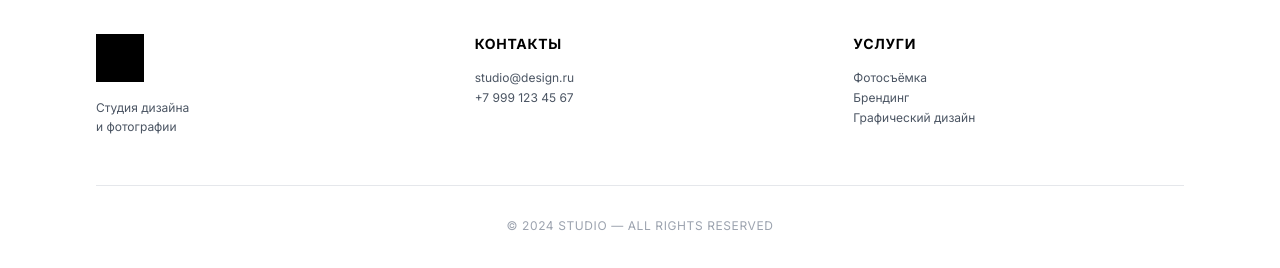
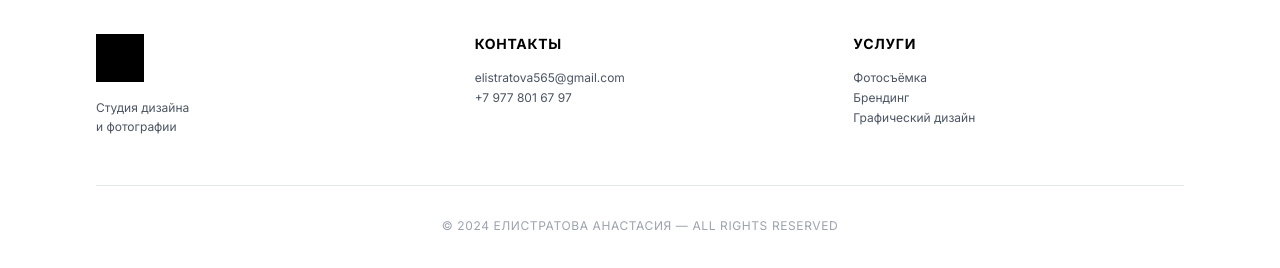
Before and after one commit to pr-poehali-dev/portfolio-website-project-7, a React (Vite) app: page / in a window 1280 px wide. Shown: the part 1728-1996 px from the top of the page. Built offline with nearby package versions, Linux system fonts and the light colour scheme.

Commit message:
Добавить контактные данные Елистратовой

```diff
--- a/src/pages/Index.tsx
+++ b/src/pages/Index.tsx
@@ -196,8 +196,8 @@ const Index = () => {
             <div>
               <h3 className="text-sm font-bold mb-4 tracking-wider">КОНТАКТЫ</h3>
               <p className="text-xs text-gray-600 space-y-1">
-                <span className="block">studio@design.ru</span>
-                <span className="block">+7 999 123 45 67</span>
+                <span className="block">elistratova565@gmail.com</span>
+                <span className="block">+7 977 801 67 97</span>
               </p>
             </div>
             <div>
@@ -210,7 +210,7 @@ const Index = () => {
             </div>
           </div>
           <div className="mt-12 pt-8 border-t border-gray-200 text-center text-xs text-gray-400 tracking-wider">
-            © 2024 STUDIO — ALL RIGHTS RESERVED
+            © 2024 ЕЛИСТРАТОВА АНАСТАСИЯ — ALL RIGHTS RESERVED
           </div>
         </div>
       </footer>
```
